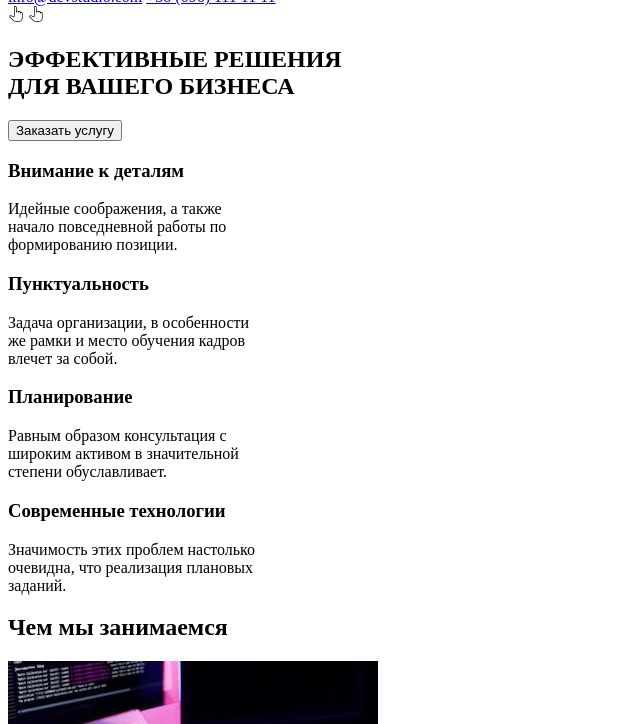
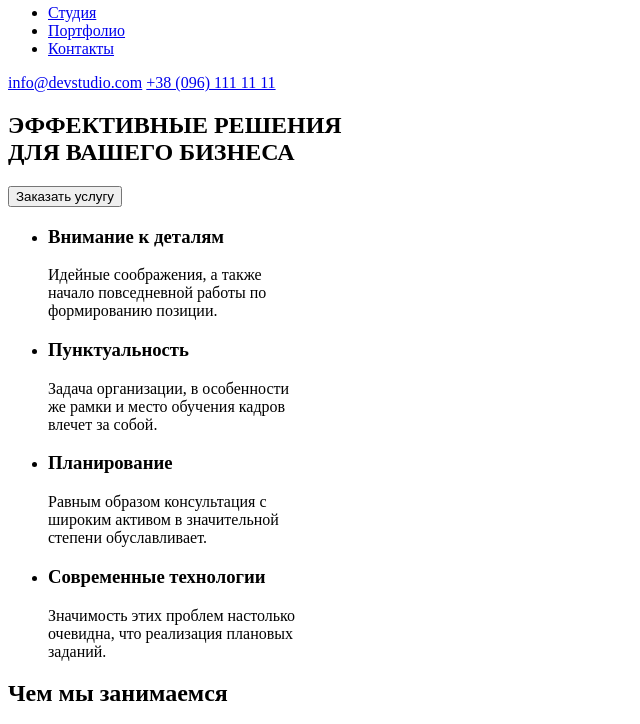
Before and after one commit to Bespaniki01/goit-markup-hw-01, a plain HTML site: page index.html in a window 1280 px wide. Shown: the part 44-768 px from the top of the page, without its empty margins (0-640 px from the left). Drawn offline with Linux system fonts and the light colour scheme.

Commit message:
внесение правок

```diff
--- a/index.html
+++ b/index.html
@@ -5,15 +5,6 @@
     <meta http-equiv="X-UA-Compatible" content="IE=edge" />
     <meta name="viewport" content="width=device-width, initial-scale=1.0" />
     <title>Студия</title>
-    <style>
-      li {
-        list-style-type: none; /* Убираем маркеры */
-      }
-      ul {
-        margin-left: 0; /* Отступ слева в браузере IE и Opera */
-        padding-left: 0; /* Отступ слева в браузере Firefox, Safari, Chrome */
-      }
-    </style>
   </head>
   <body>
     <!-- Блок Голова -->
@@ -23,16 +14,15 @@
         <a href="#">
           <img src="./images/logo.svg" alt="Лого сайта" />
         </a>
-        <a href="#">Студия</a>
-        <a href="#">Портфолио</a>
-        <a href="#">Контакты</a>
+        <ul>
+          <li><a href="#">Студия</a></li>
+          <li><a href="#">Портфолио</a></li>
+          <li><a href="#">Контакты</a></li>
+        </ul>
       </nav>
       <a href="email:info@devstudio.com">info@devstudio.com</a>
       <a href="tel:+380961111111">+38 (096) 111 11 11</a>
       <br />
-      <!-- Набор рук -->
-      <img src="./images/hand.svg" alt="Указывающий перст" />
-      <img src="./images/hand.svg" alt="Палец тысячи направлений" />
     </header>
     <main>
       <!-- Блок Заказ услуг -->
@@ -49,44 +39,36 @@
       <section>
         <ul>
           <li>
-            <div>
             <h3>Внимание к деталям</h3>
             <p>
               Идейные соображения, а также<br />
               начало повседневной работы по<br />
               формированию позиции.
             </p>
-            </div>
           </li>
           <li>
-            <div>
             <h3>Пунктуальность</h3>
             <p>
               Задача организации, в особенности<br />
               же рамки и место обучения кадров<br />
               влечет за собой.
             </p>
-            </div>
           </li>
           <li>
-            <div>
             <h3>Планирование</h3>
             <p>
               Равным образом консультация с<br />
               широким активом в значительной<br />
               степени обуславливает.
             </p>
-            </div>
           </li>
           <li>
-            <div>
             <h3>Современные технологии</h3>
             <p>
               Значимость этих проблем настолько<br />
               очевидна, что реализация плановых<br />
               заданий.
             </p>
-            </div>
           </li>
         </ul>
       </section>
@@ -155,14 +137,12 @@
     </main>
     <!-- Блок Подвал -->
     <footer>
-      <address>
-        <ul>
-          <li>
       <!-- Лого фирмы -->
       <a href="#">
         <img src="./images/logo.svg" alt="Лого сайта" />
       </a>
-          </li>
+      <address>
+        <ul>
           <li>
             <a href="https://goo.gl/maps/LpoyLTCjpwuNHQXE9" target="_blank"
               >г. Киев, пр-т Леси Украинки, 26</a
```
Also changed, not shown: images/hand.svg (deleted). Lines whose indentation alone changed are shown as unchanged.
